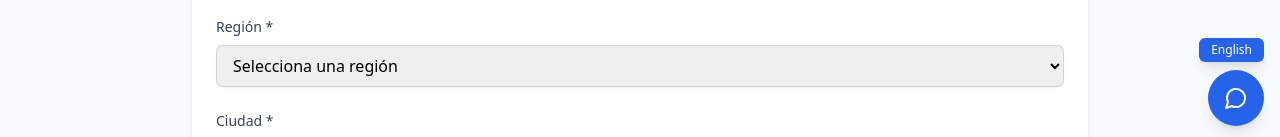
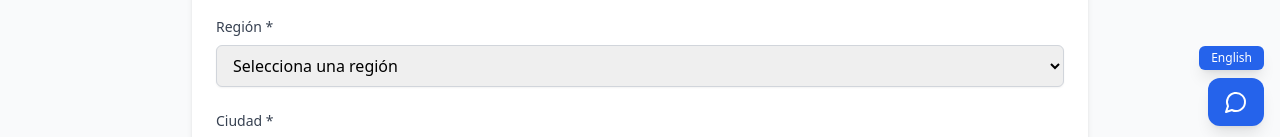
Before and after one commit to Mau567/AHOTEC_chatbot, a Next.js app: page / in a window 1280 px wide. Shown: the part 658-795 px from the top of the page. Built offline with nearby package versions, Linux system fonts and the light colour scheme.

Commit message:
Update ChatWidget button styling for improved aesthetics
- Changed button height from 14 to 12 and adjusted border radius from rounded-full to rounded-xl for a more modern look.
- Modified hover scale effect for a smoother interaction experience.

```diff
--- a/components/ChatWidget.tsx
+++ b/components/ChatWidget.tsx
@@ -176,7 +176,7 @@ export default function ChatWidget({
           </button>
           <button
             onClick={() => setIsOpen(true)}
-            className={`${currentTheme.button} w-14 h-14 rounded-full shadow-lg flex items-center justify-center transition-all duration-200 hover:scale-110`}
+            className={`${currentTheme.button} w-14 h-12 rounded-xl shadow-lg flex items-center justify-center transition-all duration-200 hover:scale-105`}
             aria-label={t.openChat}
           >
             <MessageCircle className="w-6 h-6" />
```
